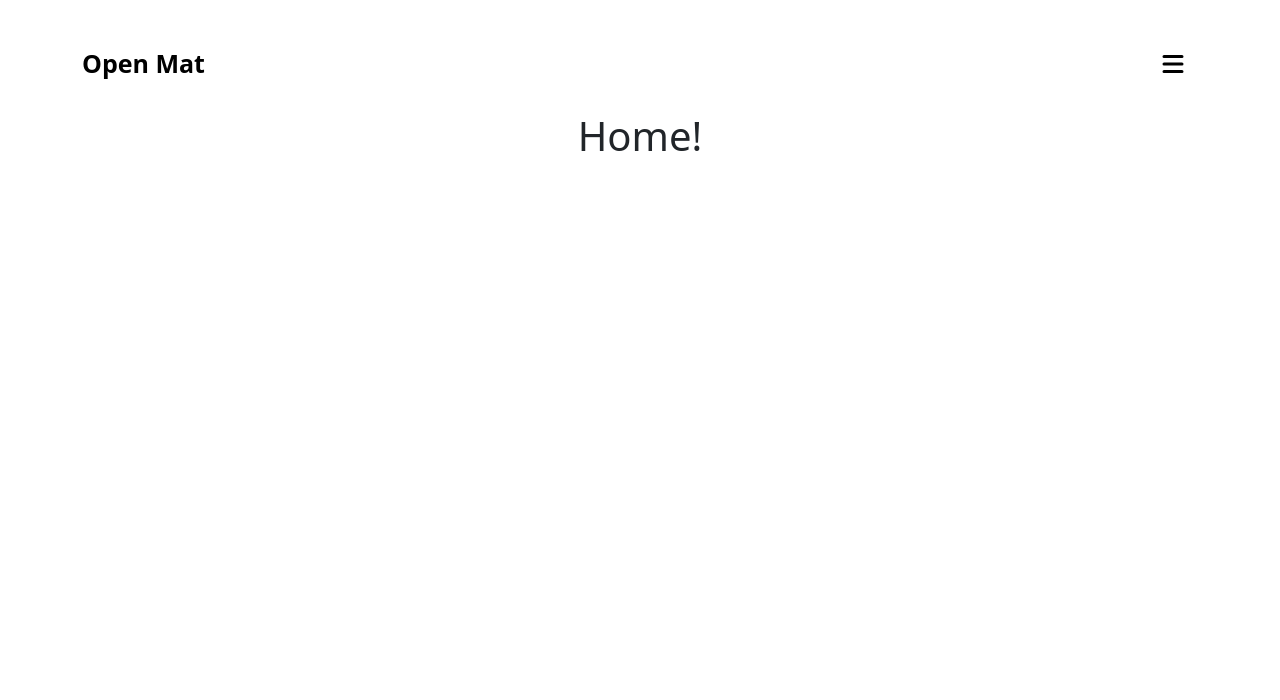
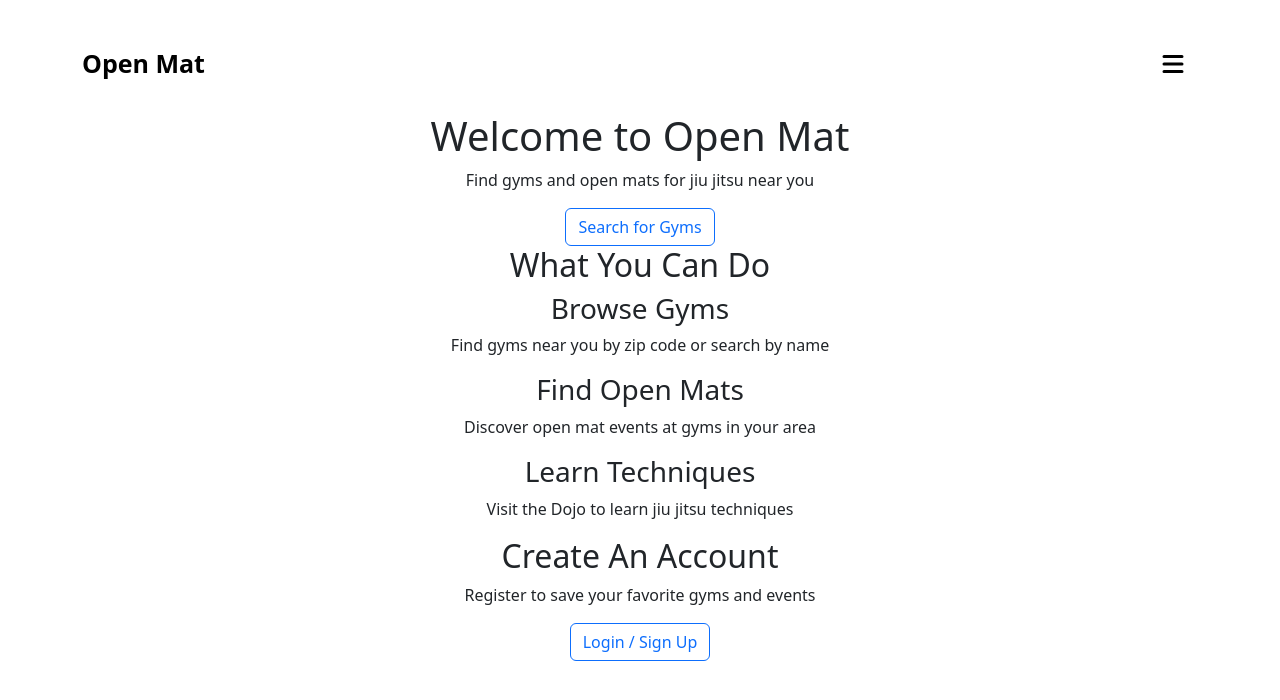
Before and after one commit to renandwight/open-mat, a React (Vite) app in the folder open-mat/client/: page / in a window 1280 px wide. Shown: the top 700 px of the page. Built offline with nearby package versions, Linux system fonts and the light colour scheme.

Commit message:
added fucntionality to home page

```diff
--- a/open-mat/client/src/pages/HomePage.jsx
+++ b/open-mat/client/src/pages/HomePage.jsx
@@ -1,5 +1,44 @@
-export default function HomePage(){
-    return(
-        <h1>Home!</h1>
-    );
-};
+import { Link } from "react-router-dom";
+import { Button } from 'react-bootstrap';
+
+export default function HomePage() {
+  return (
+    <div className="home-page">
+      <div className="welcome-section">
+        <h1>Welcome to Open Mat</h1>
+        <p>Find gyms and open mats for jiu jitsu near you</p>
+        <div className="features-section">
+          <Button as={Link} to="/gyms" variant="outline-primary">
+            Search for Gyms
+          </Button>
+        </div>
+      </div>
+
+      <div className="features-section">
+        <h2>What You Can Do</h2>
+        <div className="features">
+          <div className="feature">
+            <h3>Browse Gyms</h3>
+            <p>Find gyms near you by zip code or search by name</p>
+          </div>
+          <div className="feature">
+            <h3>Find Open Mats</h3>
+            <p>Discover open mat events at gyms in your area</p>
+          </div>
+          <div className="feature">
+            <h3>Learn Techniques</h3>
+            <p>Visit the Dojo to learn jiu jitsu techniques</p>
+          </div>
+        </div>
+      </div>
+
+      <div className="register-section">
+        <h2>Create An Account</h2>
+        <p>Register to save your favorite gyms and events</p>
+        <Button as={Link} to="/loginsignup" variant="outline-primary">
+          Login / Sign Up
+        </Button>
+      </div>
+    </div>
+  );
+}
```
